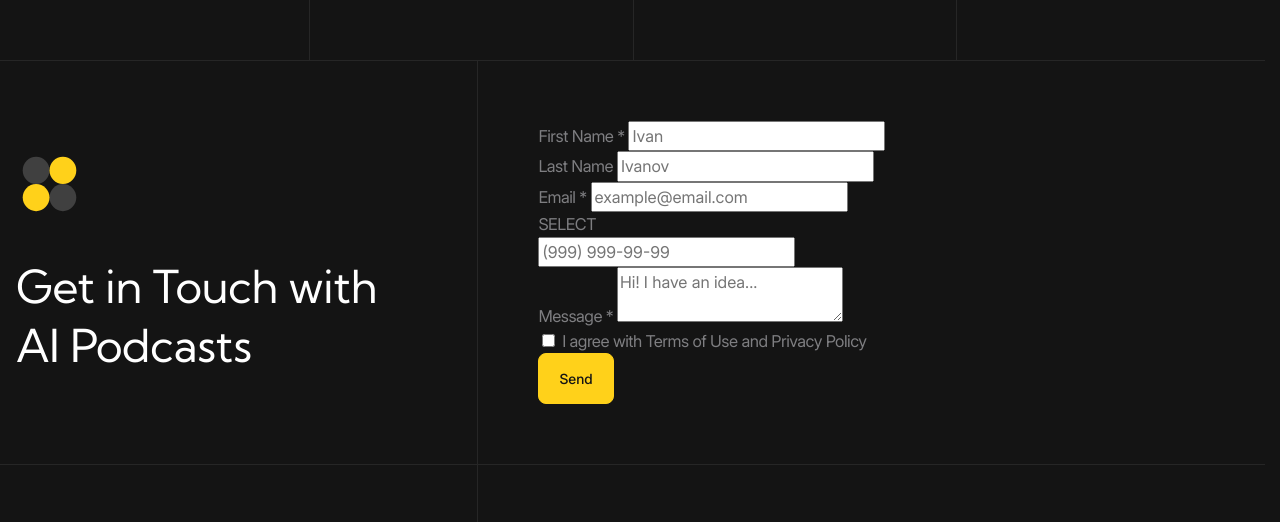
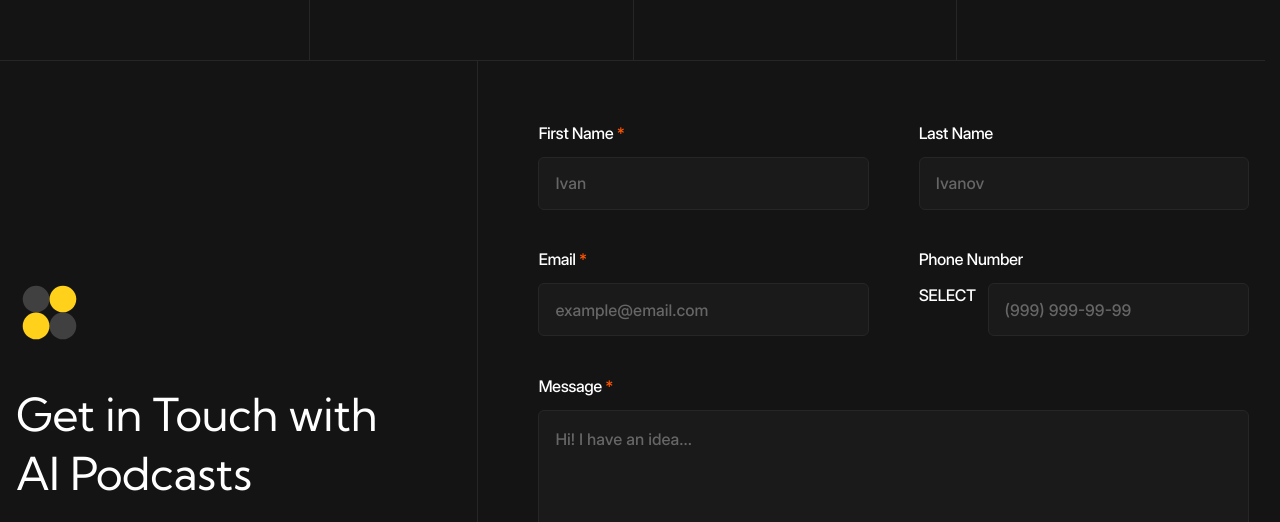
Before and after one commit to Dmitry-1408/future-tech, a website with bundled scripts: page contacts.html in a window 1280 px wide. Shown: the part 240-762 px from the top of the page. Built offline with nearby package versions, Linux system fonts and the light colour scheme.

Commit message:
стилизовал секцию field

```diff
--- a/contacts.html
+++ b/contacts.html
@@ -319,7 +319,7 @@
                     </div>
                     <!-- 4 -->
                     <div class="feedback-form__cell field">
-                      <label class="field__label" for="phoneNumber"></label>
+                      <label class="field__label" for="phoneNumber">Phone Number</label>
                       <div class="field__body">
                         <div class="select">SELECT</div>
                         <input
@@ -348,7 +348,7 @@
                     </div>
                     <!-- 6 -->
                     <div class="feedback-form__cell feedback-form__cell--wide">
-                      <div class="actions">
+                      <div class="feedback-form__actions">
                         <div class="feedback-form__agreement">
                           <label class="checkbox">
                             <input
--- a/styles/_variables.scss
+++ b/styles/_variables.scss
@@ -23,6 +23,8 @@
 
   --border: #{rem(1)} solid var(--color-dark-15);
 
+  --shadow: 0 0 0 #{rem(3)} #191919;
+
   --font-family-base: 'Inter', sans-serif;
   --font-family-accent: 'Kumbh Sans';
 
--- a/styles/blocks/_button.scss
+++ b/styles/blocks/_button.scss
@@ -3,6 +3,7 @@
 .button {
   display: inline-flex;
   justify-content: center;
+  min-width: rem(137);
   padding: rem(18) rem(24);
   font-size: rem(18);
   color: var(--color-gray-60);
@@ -12,6 +13,7 @@
   border-radius: rem(12);
 
   @include laptop {
+    min-width: rem(103);
     padding: rem(14) rem(20);
     font-size: rem(14);
     border-radius: rem(8);
--- a/styles/blocks/_feedback-form.scss
+++ b/styles/blocks/_feedback-form.scss
@@ -1 +1,30 @@
 @use '../helpers' as *;
+
+.feedback-form {
+  display: grid;
+  gap: fluid(50, 20) rem(50);
+
+  @include mobile-s-above {
+    grid-template-columns: repeat(2, 1fr);
+  }
+
+  &__cell {
+    &--wide {
+      grid-column: -1 / 1;
+    }
+  }
+
+  &__actions {
+    display: flex;
+    justify-content: space-between;
+    align-items: center;
+    column-gap: 1rem;
+
+    @include mobile-s {
+        flex-direction: column;
+        align-items: stretch;
+        row-gap: rem(20);
+    }
+  }
+
+}
--- a/styles/blocks/_field.scss
+++ b/styles/blocks/_field.scss
@@ -1 +1,69 @@
 @use '../helpers' as *;
+
+.field {
+  display: flex;
+  flex-direction: column;
+  align-items: start;
+  row-gap: rem(16);
+  font-weight: 500;
+  font-size: rem(18);
+  color: var(--color-light);
+
+  @include laptop {
+    row-gap: rem(12);
+    font-size: rem(16);
+  }
+
+  &__body {
+    display: flex;
+    column-gap: rem(16);
+    width: 100%;
+
+    @include laptop {
+        column-gap: rem(12);
+    }
+  }
+
+  &__reguired-star {
+    color: var(--color-red);
+  }
+
+  &__control {
+    width: 100%;
+    height: rem(67);
+    padding-inline: rem(20);
+    color: var(--color-light);
+    background-color: var(--color-dark-10);
+    border: var(--border);
+    border-radius: rem(8);
+
+    @include laptop {
+      height: rem(53);
+      padding-inline: rem(16);
+      border-radius: rem(6);
+    }
+
+    @include hover {
+        border-color: var(--color-accent);
+        box-shadow: var(--shadow);
+    }
+
+    &::placeholder {
+        color: var(--color-dark-40);
+    }
+  }
+
+  textarea.field__control {
+    resize: vertical;
+    min-height: rem(163);
+    padding-block: rem(20);
+
+    @include laptop {
+        padding-block: rem(16);
+    }
+
+    @include mobile {
+        min-height: rem(127);
+    }
+  }
+}
```
Also changed, not shown: styles/main.css, 1 other file.
